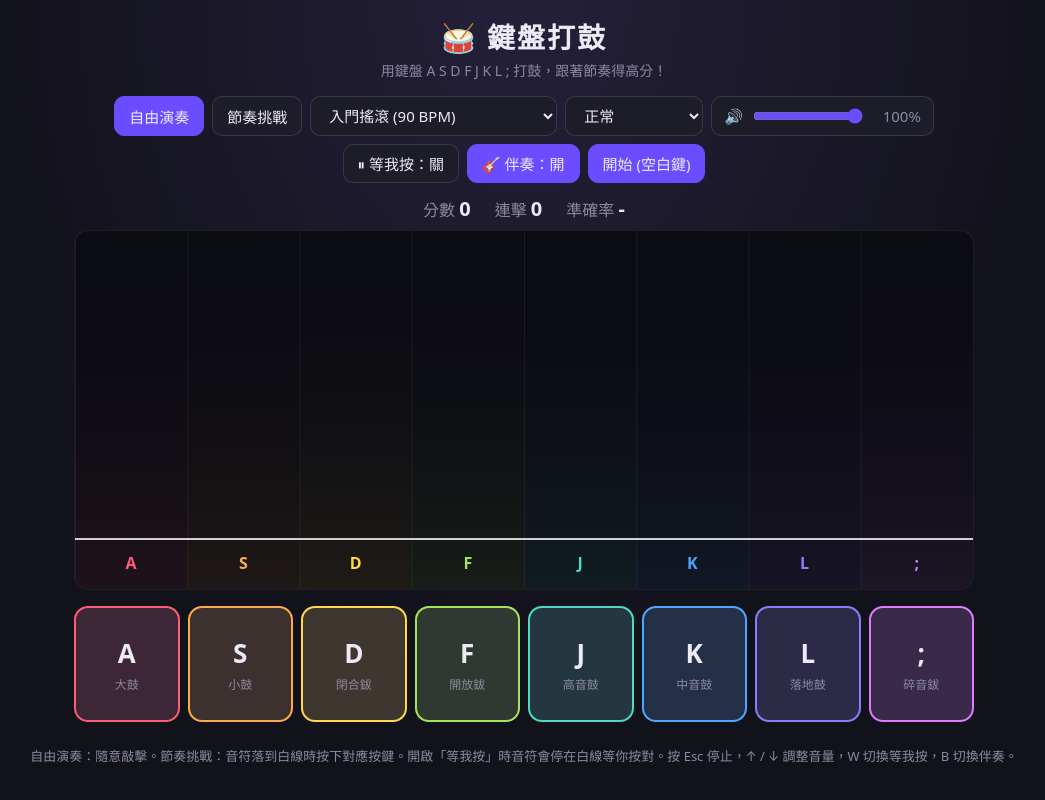
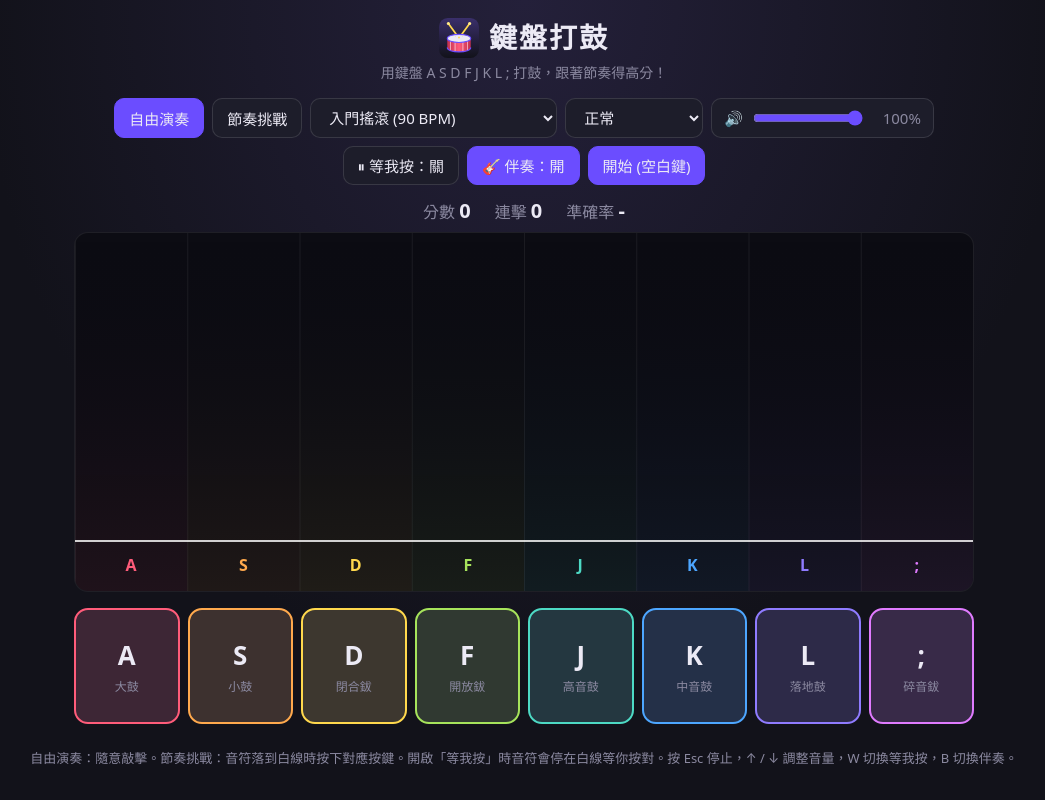
Before and after one commit to timemap26-sudo/keyboard-drum, a plain HTML site: page index.html in a window 1280 px wide. Shown: the whole page, without its empty margins (116-1161 px from the left). Drawn offline with Linux system fonts and the light colour scheme.

Commit message:
Add app icon (#4)
* Add keyboard drum game with free play and rhythm challenge modes

Co-Authored-By: Claude Opus 5.5 <noreply@anthropic.com>
Claude-Session: https://claude.ai/code/session_01TA4HLgJaDEqffgpEP4wfzr

* Add volume control and slower speed options

Co-Authored-By: Claude Opus 5.5 <noreply@anthropic.com>
Claude-Session: https://claude.ai/code/session_01TA4HLgJaDEqffgpEP4wfzr

* Louder mix, bass backing and new groove songs, wait-for-me practice mode

Co-Authored-By: Claude Opus 5.5 <noreply@anthropic.com>
Claude-Session: https://claude.ai/code/session_01TA4HLgJaDEqffgpEP4wfzr

* Add app icon, favicon and web manifest

Co-Authored-By: Claude Opus 5.5 <noreply@anthropic.com>
Claude-Session: https://claude.ai/code/session_01TA4HLgJaDEqffgpEP4wfzr

---------

Co-authored-by: Claude <noreply@anthropic.com>

```diff
--- a/index.html
+++ b/index.html
@@ -4,6 +4,11 @@
 <meta charset="utf-8">
 <meta name="viewport" content="width=device-width, initial-scale=1">
 <title>鍵盤打鼓</title>
+<link rel="icon" href="icon.svg" type="image/svg+xml">
+<link rel="icon" href="icon-192.png" type="image/png" sizes="192x192">
+<link rel="apple-touch-icon" href="apple-touch-icon.png">
+<link rel="manifest" href="manifest.webmanifest">
+<meta name="theme-color" content="#12121a">
 <style>
   :root {
     --bg: #12121a;
@@ -27,6 +32,7 @@
   }
   header { text-align: center; padding: 16px 16px 4px; }
   h1 { margin: 0; font-size: 28px; letter-spacing: 2px; }
+  .logo { width: 40px; height: 40px; vertical-align: -10px; margin-right: 10px; }
   .sub { color: var(--muted); font-size: 14px; margin-top: 4px; }
 
   .controls {
@@ -116,7 +122,7 @@
 </head>
 <body>
 <header>
-  <h1>🥁 鍵盤打鼓</h1>
+  <h1><img src="icon.svg" alt="" class="logo">鍵盤打鼓</h1>
   <div class="sub">用鍵盤 A S D F J K L ; 打鼓，跟著節奏得高分！</div>
 </header>
 
```
Also changed, not shown: apple-touch-icon.png (added), icon-192.png (added), icon-512.png (added), icon.svg (added), manifest.webmanifest (added), 1 other file.
